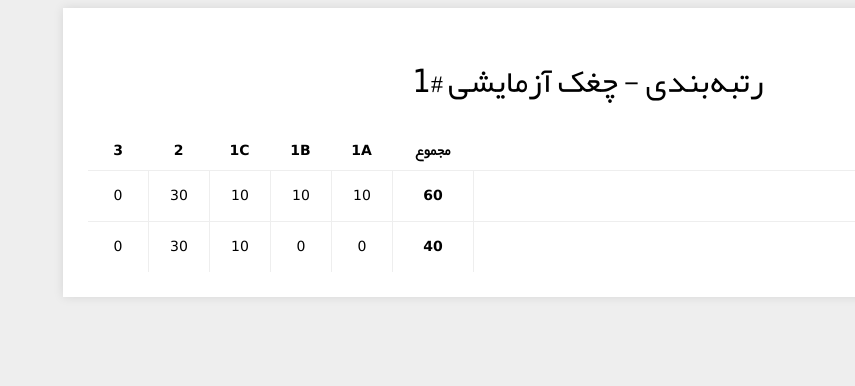
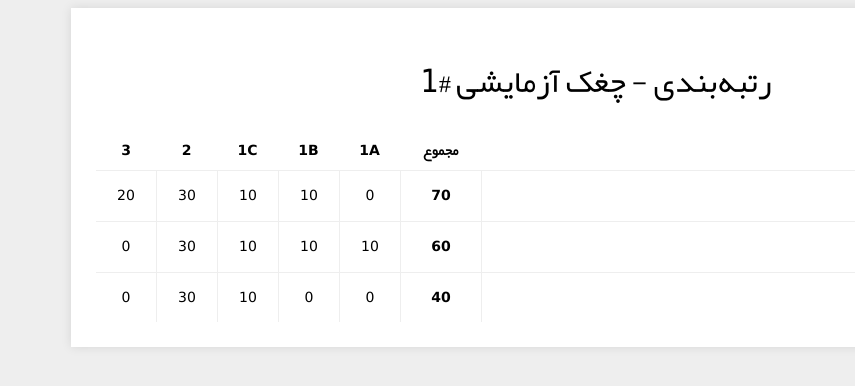
Before and after one commit to computerCS/computercs.github.io, a Jekyll site: the page built from standing/1.html, in a window 1280 px wide. Shown: the top 386 px of the page, without its empty margins (425-1280 px from the left). Built offline with Jekyll 4.4.1, drawn with Linux system fonts in a browser that asks for light colours.

Commit message:
افزودن مهردادصابری

```diff
--- a/standing/1.html
+++ b/standing/1.html
@@ -26,4 +26,13 @@ users:
       - 10
       - 30
       - 0
+  - name: "مهرداد صابری"
+    score: 70
+    grade: 3
+    problems:
+      - 0
+      - 10
+      - 10
+      - 30
+      - 20
 ---
```
Also changed, not shown: _data/scoreboard1Az.yml (deleted).
